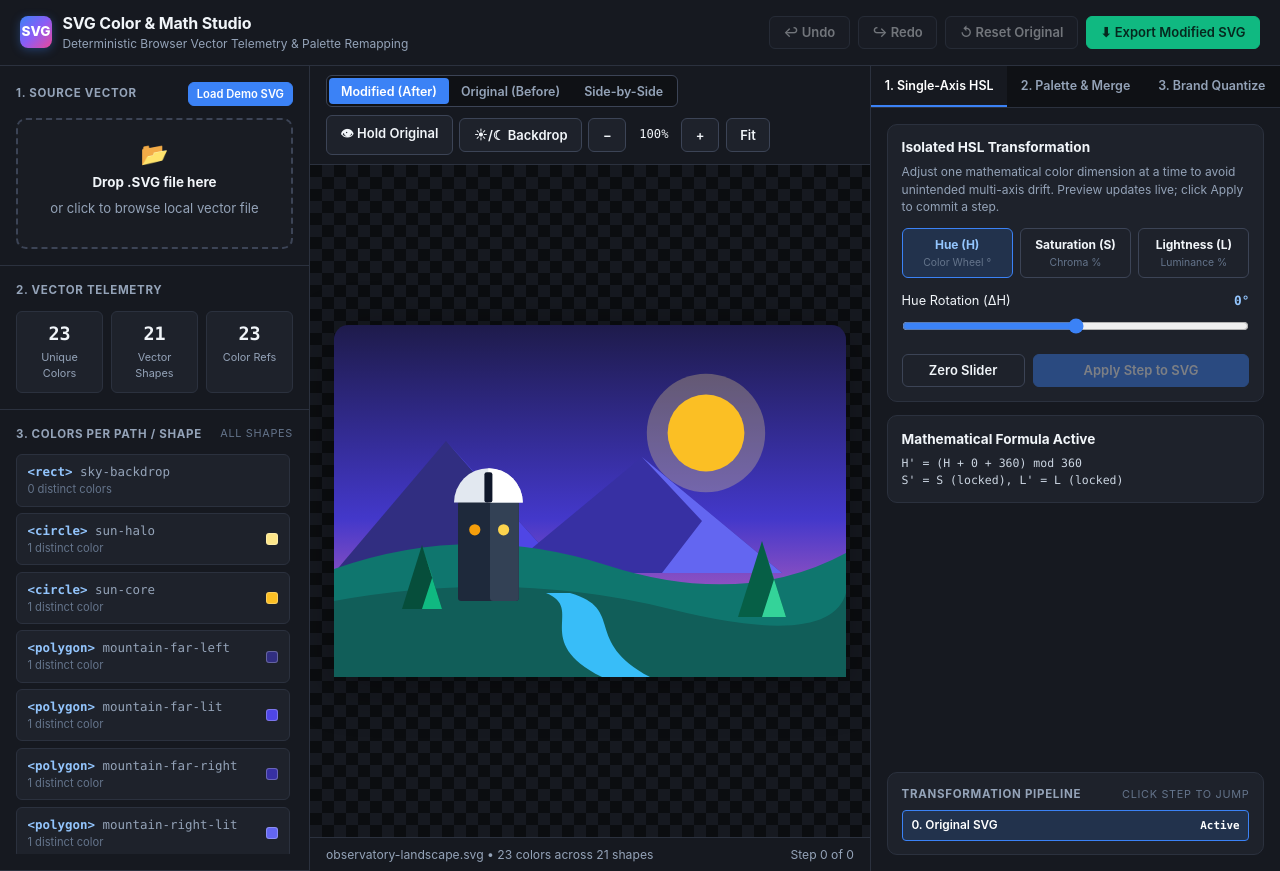
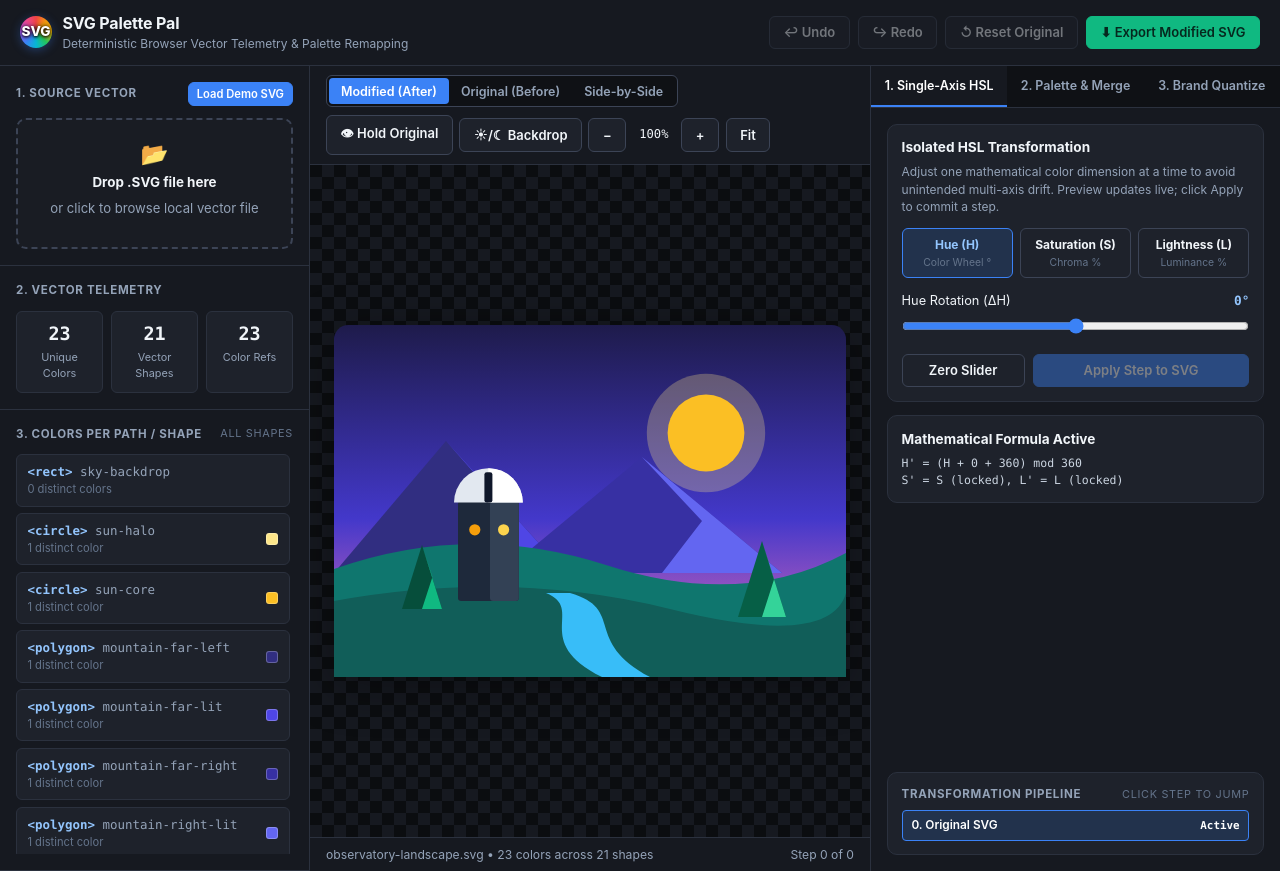
Before and after one commit to jonathanvajda/svg-palette-pal, a plain HTML site: page docs/index.html in a window 1280 px wide. Drawn offline with Linux system fonts and the light colour scheme.

Commit message:
branding across app

```diff
--- a/docs/app/palette-pal.js
+++ b/docs/app/palette-pal.js
@@ -1,5 +1,5 @@
 /**
- * SVG Color & Math Studio
+ * SVG Palette Pal
  * Zero-dependency browser utility for deterministic SVG color analysis,
  * single-axis HSL shifts, color merging, and interactive CIELAB brand quantization.
  */
--- a/docs/index.html
+++ b/docs/index.html
@@ -3,7 +3,11 @@
 <head>
 <meta charset="UTF-8">
 <meta name="viewport" content="width=device-width, initial-scale=1.0">
-<title>SVG Math & Color Studio — Pure Browser Vector Recoloring</title>
+<title>SVG Palette Pal</title>
+<meta name="author" content="Jonathan Vajda">
+<meta name="copyright" content="Copyright 2026 Jonathan Vajda">
+<meta name="license" content="GNU General Public License v3.0">
+<link rel="license" href="https://www.gnu.org/licenses/gpl-3.0.html">
 <link rel="stylesheet" href="./styles/palette-pal.css">
 </head>
 <body>
@@ -12,7 +16,7 @@
   <div class="brand">
     <div class="brand-badge">SVG</div>
     <div>
-      <h1>SVG Color & Math Studio</h1>
+      <h1>SVG Palette Pal</h1>
       <span>Deterministic Browser Vector Telemetry & Palette Remapping</span>
     </div>
   </div>
--- a/docs/styles/palette-pal.css
+++ b/docs/styles/palette-pal.css
@@ -59,13 +59,14 @@
   .brand-badge {
     width: 32px;
     height: 32px;
-    border-radius: 8px;
-    background: linear-gradient(135deg, #3b82f6, #8b5cf6, #ec4899);
+    border-radius: 50%;
+    background: conic-gradient(#ef4444, #f59e0b, #eab308, #22c55e, #06b6d4, #3b82f6, #a855f7, #ec4899, #ef4444);
     display: grid;
     place-items: center;
     font-weight: 800;
     font-size: 0.85rem;
     color: #fff;
+    text-shadow: 0 1px 3px #000, 0 0 5px #000;
     box-shadow: 0 2px 10px rgba(59, 130, 246, 0.35);
   }
 
```
